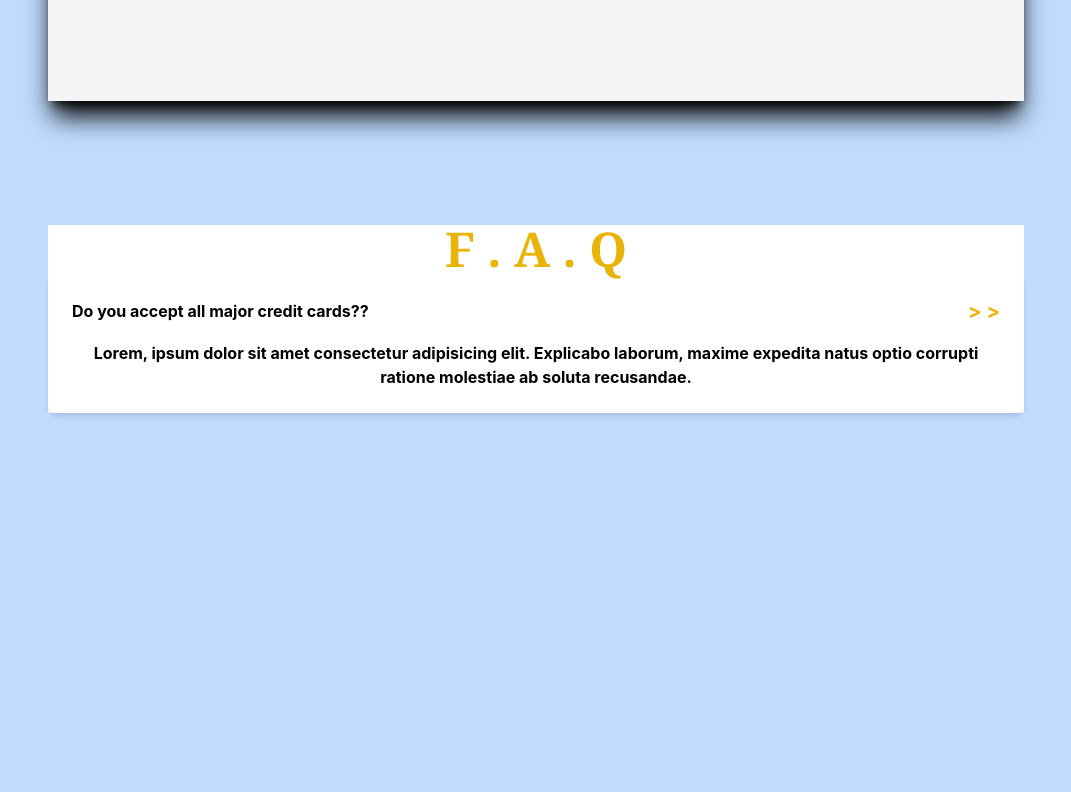
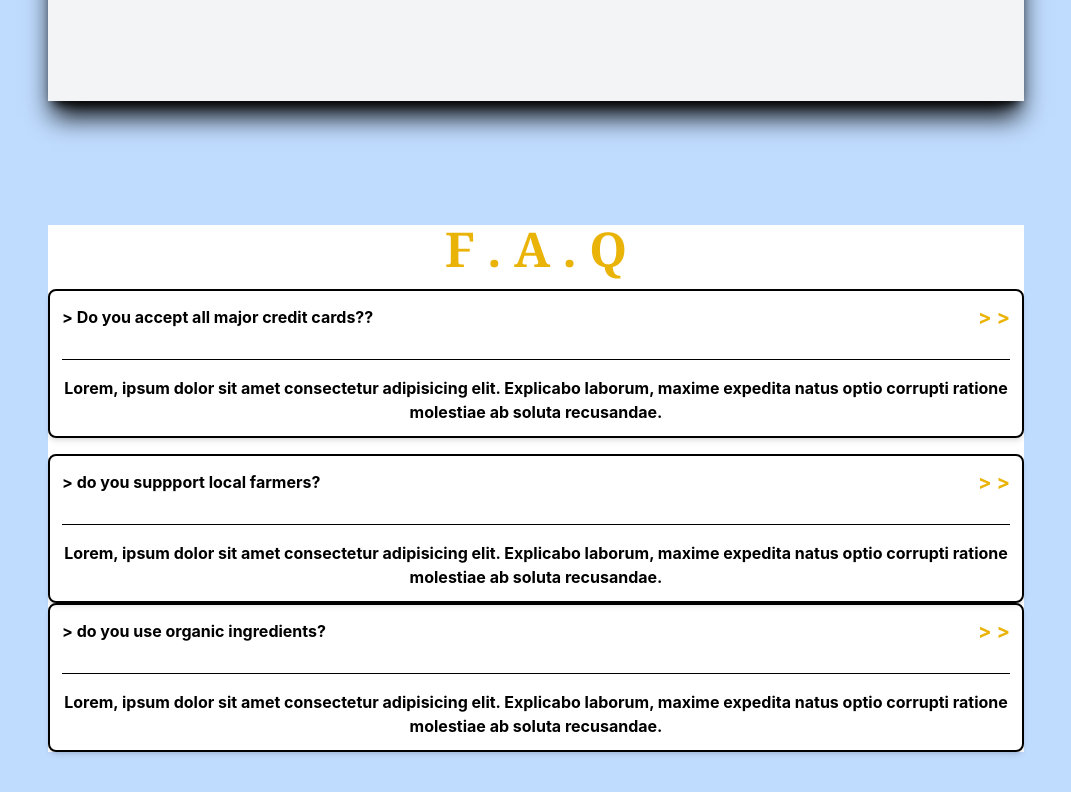
Before and after one commit to hrithik406/javascript_beginners, a website: page src/hex.html in a window 1280 px wide. Shown: the part 1023-1815 px from the top of the page, without its empty margins (104-1175 px from the left). Before the commit the page ends 1476 px from the top, so only its background shows below. Drawn offline with Linux system fonts and the light colour scheme.

Commit message:
questions updated

```diff
--- a/src/hex.html
+++ b/src/hex.html
@@ -151,16 +151,39 @@
   </section>
 <!-- Questions -->
   <section class="relative bg-white container my-10 mx-auto w-full">
-    <h1 class="text-5xl text-yellow-500 font-serif">F . A . Q</h1>
-    <div class="max-w-[620]">
-      <article class="rounded-lg shadow-md p-6 mb-8">
-        <div class="flex justify-between items-center pb-4">
-          <h1>Do you accept all major credit cards??</h1>
-          <button type="button" class="text-xl text-yellow-500 transition-all duration-300">
+    <h1 class="text-5xl text-yellow-500 font-serif mb-4">F . A . Q</h1>
+    <div class="max-w-[620] mb-4">
+      <article id="question" class="rounded-lg border-black border-2 shadow-md p-3 mb-4">
+        <div class="flex justify-between items-center pb-3">
+          <h1>> Do you accept all major credit cards??</h1>
+          <button type="button" id="question-btn" class="text-xl text-yellow-500 transition-all duration-300">
             <span class="up-icon hover:rotate-90">></span>
             <span class="down-icon rotate-90 hover:rotate-180">></span>
           </button>
         </div>
+        <hr class="my-4 border-black" />
+        <p class="">Lorem, ipsum dolor sit amet consectetur adipisicing elit. Explicabo laborum, maxime expedita natus optio corrupti ratione molestiae ab soluta recusandae.</p>
+      </article>
+      <article id="question" class="rounded-lg border-black border-2 shadow-md p-3 ">
+        <div class="flex justify-between items-center pb-3">
+          <h1>> do you suppport local farmers?</h1>
+          <button type="button" id="question-btn" class="text-xl text-yellow-500 transition-all duration-300">
+            <span class="up-icon hover:rotate-90">></span>
+            <span class="down-icon rotate-90 hover:rotate-180">></span>
+          </button>
+        </div>
+        <hr class="my-4 border-black" />
+        <p class="">Lorem, ipsum dolor sit amet consectetur adipisicing elit. Explicabo laborum, maxime expedita natus optio corrupti ratione molestiae ab soluta recusandae.</p>
+      </article>
+      <article id="question" class="rounded-lg border-black border-2 shadow-md p-3 ">
+        <div class="flex justify-between items-center pb-3">
+          <h1>> do you use organic ingredients?</h1>
+          <button type="button" id="question-btn" class="text-xl text-yellow-500 transition-all duration-300">
+            <span class="up-icon hover:rotate-90">></span>
+            <span class="down-icon rotate-90 hover:rotate-180">></span>
+          </button>
+        </div>
+        <hr class="my-4 border-black" />
         <p class="">Lorem, ipsum dolor sit amet consectetur adipisicing elit. Explicabo laborum, maxime expedita natus optio corrupti ratione molestiae ab soluta recusandae.</p>
       </article>
     </div>
--- a/src/input.css
+++ b/src/input.css
@@ -141,3 +141,23 @@ body {
     visibility: visible;
     z-index: 10;
 }
+
+.question-text {
+    display: none;
+}
+
+.show-text .question-text {
+    display: block;
+}
+
+.minus-icon {
+    display: none;
+}
+
+.show-text .minus-icon {
+    display: inline;
+}
+
+.show-text .plus-icon {
+    display: none;
+}
```
Also changed, not shown: src/output.css.
